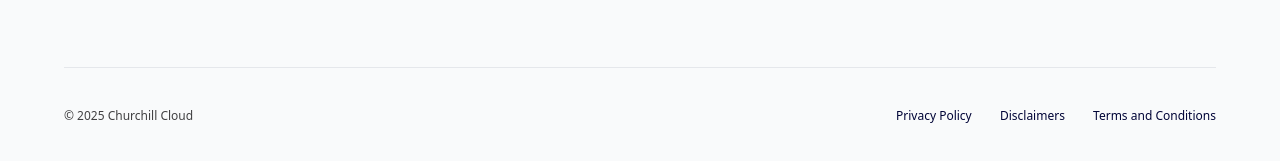
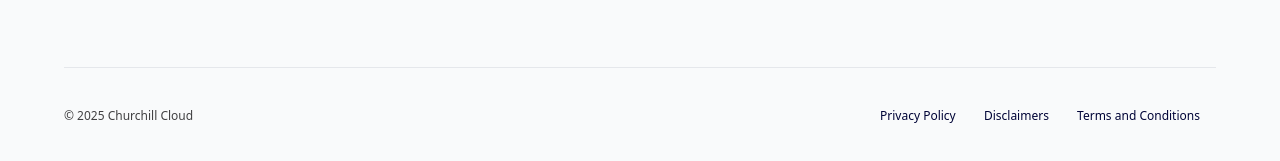
Before and after one commit to annarider/churchill-cloud-front, a Jekyll site: the page built from index.html, in a window 1280 px wide. Shown: the part 3527-3688 px from the top of the page. Built offline with Jekyll 4.4.1, drawn with Linux system fonts in a browser that asks for light colours.

Commit message:
Update: add margin to footer nav legal links
Changes didn't fix anything. Need to investigate
what's in the parent container that's preventing
changes to the spacing in the legal links.

```diff
--- a/_includes/footer.html
+++ b/_includes/footer.html
@@ -31,8 +31,8 @@
         <!-- Copyright -->
         <div class="mb-6 text-xs text-neutral lg:mb-0">&copy; 2025 Churchill Cloud</div>
 
-        <!-- Legal Links Container with fixed width -->
-        <nav class="inline-flex w-80 justify-between text-xs">
+        <!-- Legal Links Container -->
+        <nav class="mx-4 inline-flex w-80 justify-between space-x-2 text-xs sm:justify-between  sm:space-x-4">
           <a href="{{ '/privacy/' | relative_url }}" class="text-primary-dark hover:text-accent-dark">
             Privacy Policy
           </a>
--- a/assets/css/styles.css
+++ b/assets/css/styles.css
@@ -768,6 +768,11 @@ video {
   margin-bottom: auto;
 }
 
+.mx-4 {
+  margin-left: 1rem;
+  margin-right: 1rem;
+}
+
 .-mr-1 {
   margin-right: -0.25rem;
 }
@@ -998,6 +1003,14 @@ video {
 
 .w-80 {
   width: 20rem;
+}
+
+.w-72 {
+  width: 18rem;
+}
+
+.w-64 {
+  width: 16rem;
 }
 
 .max-w-2xl {
@@ -1316,6 +1329,12 @@ video {
   --tw-space-x-reverse: 0;
   margin-right: calc(1.5rem * var(--tw-space-x-reverse));
   margin-left: calc(1.5rem * calc(1 - var(--tw-space-x-reverse)));
+}
+
+.space-x-2 > :not([hidden]) ~ :not([hidden]) {
+  --tw-space-x-reverse: 0;
+  margin-right: calc(0.5rem * var(--tw-space-x-reverse));
+  margin-left: calc(0.5rem * calc(1 - var(--tw-space-x-reverse)));
 }
 
 .space-y-reverse > :not([hidden]) ~ :not([hidden]) {
@@ -2554,6 +2573,10 @@ video {
     display: grid;
   }
 
+  .sm\:w-80 {
+    width: 20rem;
+  }
+
   .sm\:max-w-xl {
     max-width: 36rem;
   }
@@ -2568,6 +2591,10 @@ video {
 
   .sm\:grid-cols-6 {
     grid-template-columns: repeat(6, minmax(0, 1fr));
+  }
+
+  .sm\:justify-between {
+    justify-content: space-between;
   }
 
   .sm\:gap-8 {
@@ -2581,6 +2608,12 @@ video {
 
   .sm\:gap-y-14 {
     row-gap: 3.5rem;
+  }
+
+  .sm\:space-x-4 > :not([hidden]) ~ :not([hidden]) {
+    --tw-space-x-reverse: 0;
+    margin-right: calc(1rem * var(--tw-space-x-reverse));
+    margin-left: calc(1rem * calc(1 - var(--tw-space-x-reverse)));
   }
 
   .sm\:px-3\.5 {
```
